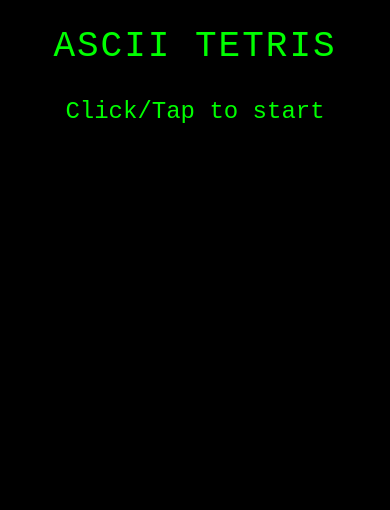
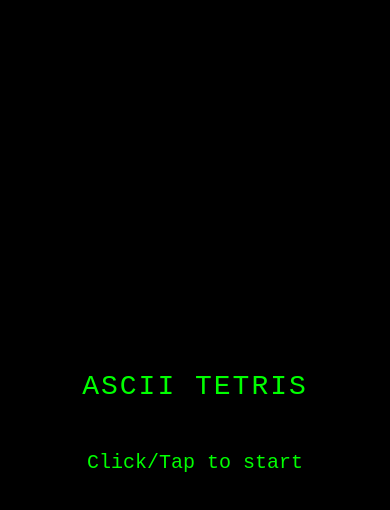
Before and after one commit to michaelmov/ascii-tetris, a website built with Vite: page src/index.html in a window 390 px wide. Built offline with nearby package versions, Linux system fonts and the light colour scheme.

Commit message:
Mobile updates

```diff
--- a/src/main.ts
+++ b/src/main.ts
@@ -17,16 +17,20 @@ const game = new Game(renderer);
 window.onload = (): void => {
   const startScreen = document.getElementById('start-screen');
   const tetrisContainer = document.getElementById('tetris-container');
+  let gameStarted = false;
 
   if (startScreen && tetrisContainer) {
     startScreen.style.display = 'flex';
     tetrisContainer.style.display = 'none';
 
-    // Start game when clicking anywhere on the start screen
-    startScreen.addEventListener('click', () => {
-      startScreen.style.display = 'none';
-      tetrisContainer.style.display = 'block';
-      game.start();
+    // Start game when clicking/tapping anywhere on the document
+    document.body.addEventListener('click', () => {
+      if (!gameStarted) {
+        gameStarted = true;
+        startScreen.style.display = 'none';
+        tetrisContainer.style.display = 'flex';
+        game.start();
+      }
     });
   }
 };
--- a/src/style.css
+++ b/src/style.css
@@ -32,7 +32,10 @@ body {
   display: flex;
   flex-direction: column;
   align-items: center;
+  justify-content: center;
   gap: 20px;
+  height: 100%;
+  width: 100%;
 }
 
 #title {
@@ -92,12 +95,28 @@ body {
     justify-content: flex-start;
   }
 
+  #start-screen {
+    height: 100vh;
+    padding: 0;
+    margin: 0;
+    position: fixed;
+    top: 0;
+    left: 0;
+    background: var(--background-color);
+  }
+
+  #title {
+    font-size: 28px;
+    margin-bottom: 20px;
+  }
+
   .start-message {
     display: none;
   }
 
   .start-message-mobile {
     display: block;
+    font-size: 20px;
   }
 
   #tetris-container {
```
